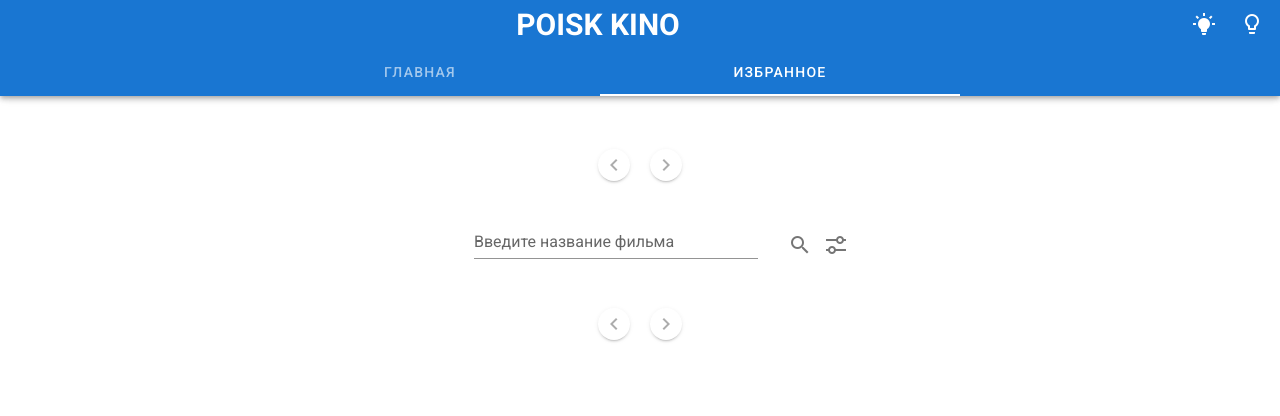
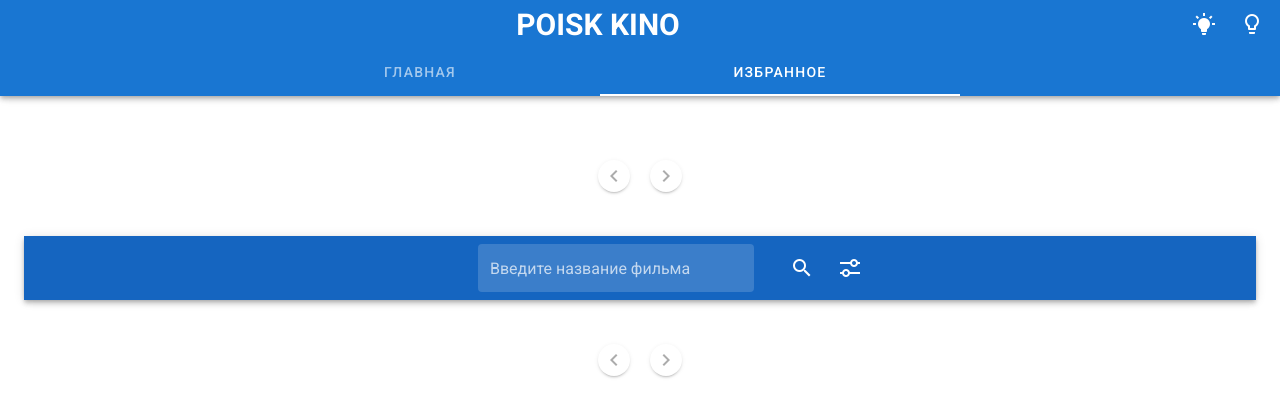
Before and after one commit to Y11o/PoiskKino, a Vue app: page /saved in a window 1280 px wide. Shown: the top 416 px of the page. Built offline with nearby package versions, Linux system fonts and the light colour scheme.

Commit message:
TOOLBARS STYLED

```diff
--- a/src/components/Favourites/FilterSheet.vue
+++ b/src/components/Favourites/FilterSheet.vue
@@ -1,6 +1,6 @@
 <template>
   <v-container fluid>
-    <v-toolbar dark color="blue darken-3" class="mb-1">
+    <v-toolbar dark color="blue darken-1" class="mb-1">
       <template v-if="$vuetify.breakpoint.mdAndUp">
         <v-text-field
           v-model="filterByCountry"
@@ -9,6 +9,7 @@
           flat
           solo-inverted
           hide-details
+          clearable
           prepend-inner-icon="mdi-magnify"
           label="Введите страну"
         ></v-text-field>
@@ -20,6 +21,7 @@
           flat
           solo-inverted
           hide-details
+          clearable
           prepend-inner-icon="mdi-magnify"
           label="Введите жанр"
         ></v-text-field>
--- a/src/components/Favourites/SavedPagination.vue
+++ b/src/components/Favourites/SavedPagination.vue
@@ -1,11 +1,17 @@
 <template>
   <v-container fluid>
+    <v-toolbar class="mb-1 elevation-0 pa-0">
+      <v-row>
+        <v-col cols="12">
           <v-pagination
             v-model="pageSelected"
             :length="totalSavedFilmsListPages"
             :total-visible="Math.ceil(totalSavedFilmsListPages / 2) + 1"
             circle
           ></v-pagination>
+        </v-col>
+      </v-row>
+    </v-toolbar>
   </v-container>
 </template>
 
--- a/src/components/Favourites/SavedSearch.vue
+++ b/src/components/Favourites/SavedSearch.vue
@@ -1,9 +1,13 @@
 <template>
   <v-container fluid>
+    <v-toolbar dark color="blue darken-3" class="mb-1">
       <v-row class="flex" align="center">
         <v-spacer></v-spacer>
         <v-col cols="3">
           <v-text-field
+            flat
+            solo-inverted
+            hide-details
             label="Введите название фильма"
             v-model="keyWord"
             clearable
@@ -17,6 +21,7 @@
           <FilterSettings />
         </v-col>
       </v-row>
+    </v-toolbar>
   </v-container>
 </template>
 
--- a/src/components/FilmList/ListKeyWord.vue
+++ b/src/components/FilmList/ListKeyWord.vue
@@ -1,21 +1,26 @@
 <template>
   <v-container fluid>
-    <v-row class="flex" align="center" dense>
+    <v-toolbar dark color="blue darken-3" class="mb-1">
+      <v-row class="flex" align="center">
         <v-spacer></v-spacer>
         <v-col cols="3">
           <v-text-field
+            flat
+            solo-inverted
+            hide-details
             label="Введите название или описание фильма"
             v-model="findByKeyword"
             clearable
             @keydown.enter="findFilms()"
           ></v-text-field>
         </v-col>
-      <v-col cols="5">
+        <v-col>
           <v-btn icon @click="findFilms()">
             <v-icon>mdi-magnify</v-icon>
           </v-btn>
         </v-col>
       </v-row>
+    </v-toolbar>
   </v-container>
 </template>
 
--- a/src/components/FilmList/ListPagination.vue
+++ b/src/components/FilmList/ListPagination.vue
@@ -1,7 +1,8 @@
 <template>
   <v-container fluid>
+    <v-toolbar class="mb-1 elevation-0 pa-0">
       <v-row>
-      <v-col cols="11">
+        <v-col cols="12">
           <v-pagination
             v-model="pageSelected"
             :length="totalFilmListPages"
@@ -10,6 +11,7 @@
           ></v-pagination>
         </v-col>
       </v-row>
+    </v-toolbar>
   </v-container>
 </template>
 
```
Lines whose indentation alone changed are shown as unchanged.
